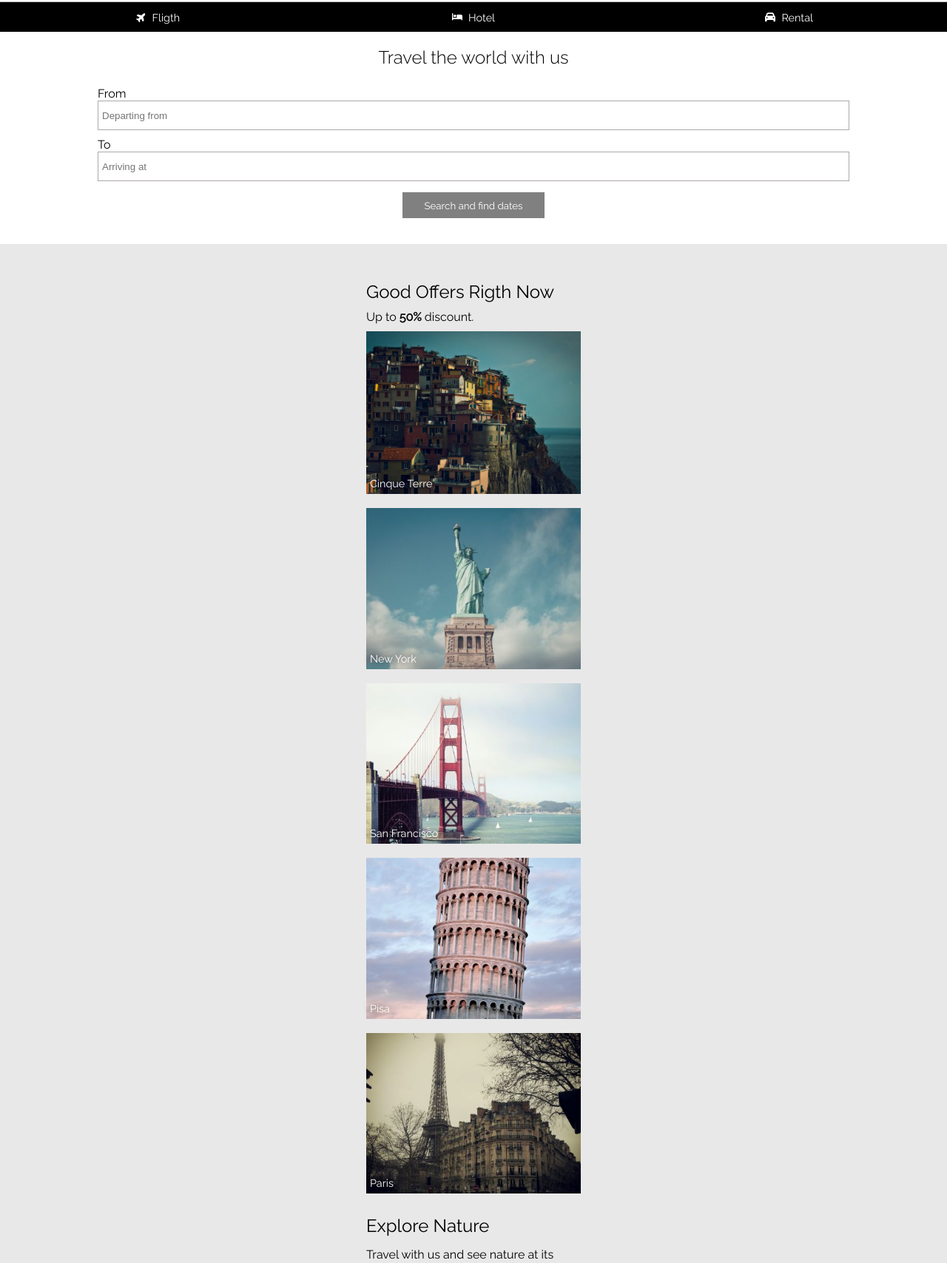
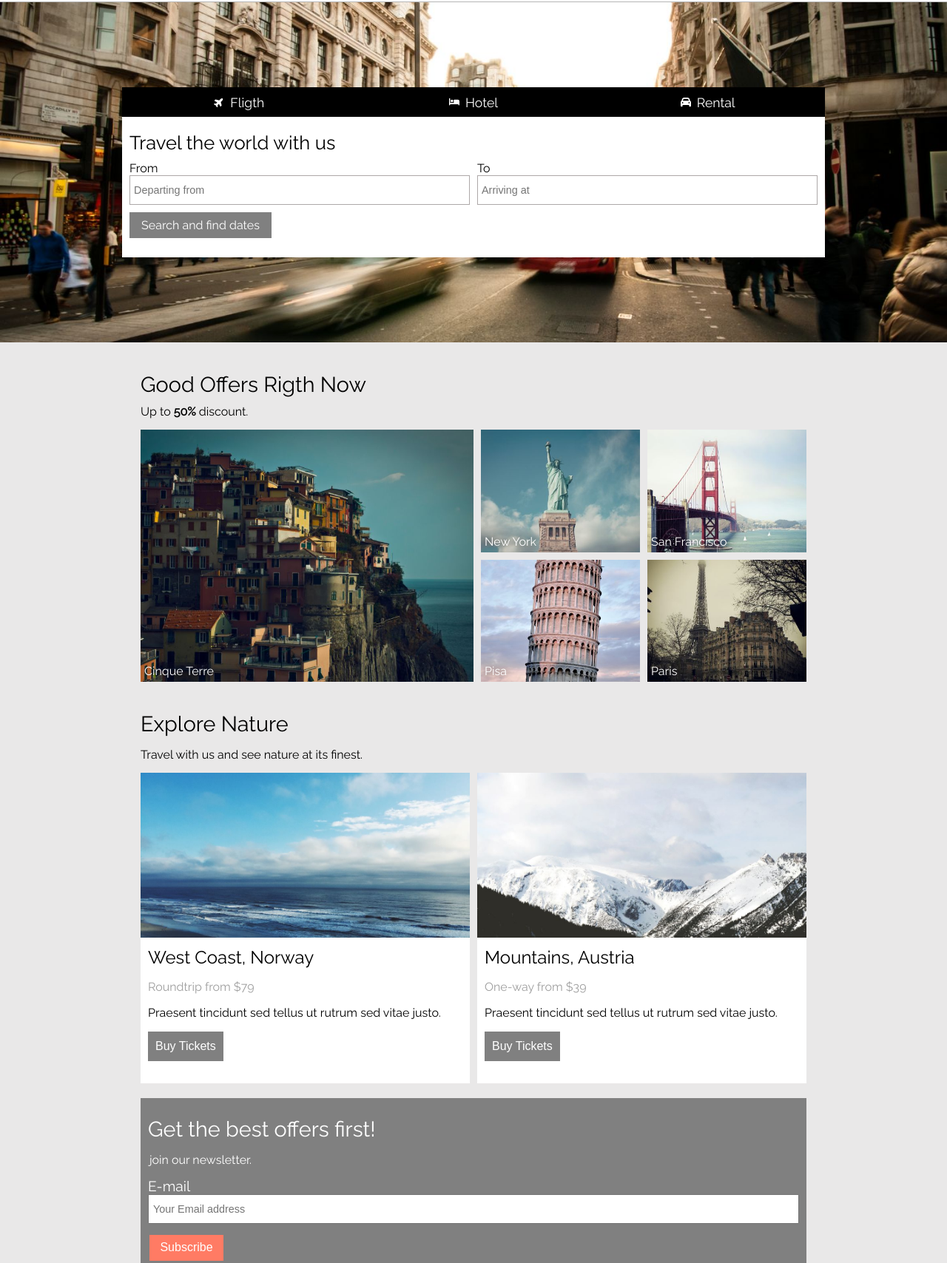
Before and after one commit to FilipeDiass/Projeto_DevMidia, a plain HTML site: page index.html in a window 1280 px wide. Shown: the part 47-1755 px from the top of the page at 74% size. Drawn offline with Linux system fonts and the light colour scheme.

Commit message:
site Finalizado

```diff
--- a/estilos/big.css
+++ b/estilos/big.css
@@ -1,5 +1,204 @@
 @charset "UTF-8";
 
 @media screen and (min-width: 950px){
+    /*Header*/
+    header{
+        justify-content: space-between;
+    }
+    header > a{
+        font-size: 1.5em;
+    }
+     /*Header*/
 
+      /*Section Londres*/
+      #londres{
+        background: url(../imagens/london.jpg) center no-repeat;
+        background-size: cover;
+        height: 460px;
+        display: flex;
+        align-items: center;
+        justify-content: center;
+      }
+      #choose-location{
+        max-width: 950px;
+        height: 230px;
+        width: 75%;
+     }
+    .options{
+        font-size: 1.1em;
+    }
+    #form-top > form{
+        align-items: start;
+        padding: 0px 5px;
+    }
+    #form-top > form > p{
+        font-size: 1.6em;
+        font-weight: 500;
+        padding: 20px 0px 10px 5px;
+    }
+    #form-top > form > div{
+        display: flex;
+    }
+    .from-to{
+        padding: 0px 5px;
+    }
+    .from-to > label{
+        width: 100%;
+        font-size: 1em;
+    }
+    .from-to > input{
+        width: 100%;
+        font-size: 0.9em;
+    }
+    #form-top > form > input{
+        margin: 10px 0px 25px 5px;
+        font-size: 1em;
+    }
+    /*Section Londres*/
+
+     /*main*/
+     main{
+        width: 900px;
+    }
+    /*main*/
+
+     /*Section IMGS*/
+     main > #imgs > h1{
+        font-size: 1.8em;
+        padding-top: 40px;
+    }
+    main > #imgs > p{
+        font-size: 1em;
+    }
+   #img-flex{
+        width: 100%;
+        display: flex;
+        justify-content: space-between;
+   }
+   #cinque{
+        width: 50%;
+        padding: 5px 0px;
+        display: flex;
+        margin: 0;
+   }
+   #cinque > img{
+        width: 100%;
+   }
+   #cinque > p{
+        font-size: 1em;
+   }
+   #four-img{
+        width: 50%;
+        display: flex;
+        flex-wrap: wrap;
+   }
+   .group-img{
+        width: 50%;
+        display: flex;
+        margin: 0;
+        padding: 5px 0px 5px 10px;
+   }
+   .group-img > img{
+        width: 100%;
+   }
+   .group-img > p{
+        font-size: 1em;
+        left: 15px;
+   }
+   /*Section IMGS*/
+
+   /*Section Explore*/
+   #explore > h1{
+    font-size: 1.8em;
+    padding: 35px 0px 10px 0px;
 }
+#explore > p{
+    font-size: 1em;
+    padding-bottom: 15px;
+}
+#landscape{
+    width: 100%;
+    display: flex;
+    justify-content: space-between;
+}
+.nature > img{
+    width: 100%;
+}
+.nature > h2{
+    font-size: 1.5em;
+}
+.nature p{
+    font-size: 1em;
+}
+.nature > input{
+    height: 40px;
+    font-size: 1em;
+}
+#ocean{
+    margin-right: 10px;
+}
+/*Section Explore*/
+
+/*Width Section*/
+.margin{
+    width: 900px;
+}
+/*Width Section*/
+
+/*Section Offers*/
+#offers > div > h2{
+    font-size: 1.8em;
+}
+#offers > div > p{
+    font-size: 1em;
+}
+#offers > div > label{
+    font-size: 1.2em;
+}
+#best-offers{
+    height: 40px;
+    font-size: 0.9em;
+}
+#subscribe{
+    width: 100px;
+    height: 35px;
+    font-size: 1em;
+}
+/*Section Offers*/
+
+/*Section Contact*/
+#contact > div > h3{
+    font-size: 1.8em;
+}
+#contact > div > p{
+    font-size: 1em;
+}
+#contact > div > ul > li{
+    font-size: 1em;
+    padding-bottom: 15px;
+}
+.contact-me{
+    height: 45px;
+    font-size: 0.9em;
+    border: solid 1px gray;
+}
+#send{
+    width: 150px;
+    height: 40px;
+    font-size: 0.9em;
+}
+/*Section Contact*/
+
+/*footer*/
+footer{
+    margin-top: 20px;
+    width: 900px;
+}
+footer > p{
+    font-size: 1em;
+}
+#network > a{
+    font-size: 25px;
+}
+/*footer*/
+}
--- a/estilos/tablet.css
+++ b/estilos/tablet.css
@@ -198,7 +198,7 @@
         font-size: 1.4em;
 }
     #network > a{
-        font-size: 35px;
+        font-size: 30px;
 }
 /*footer*/
 }
```
